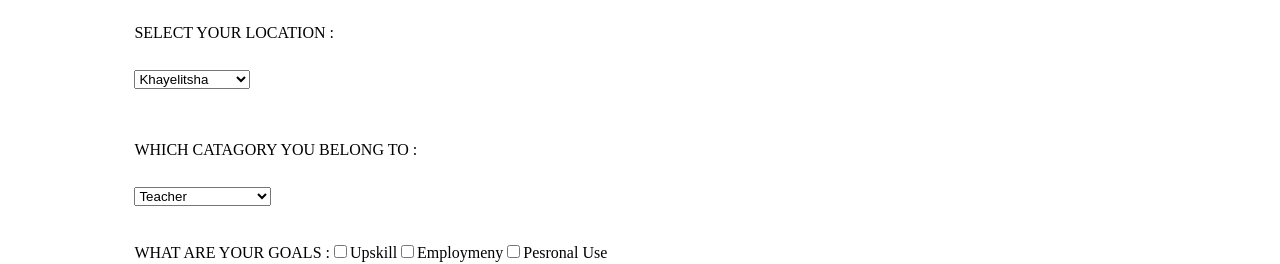
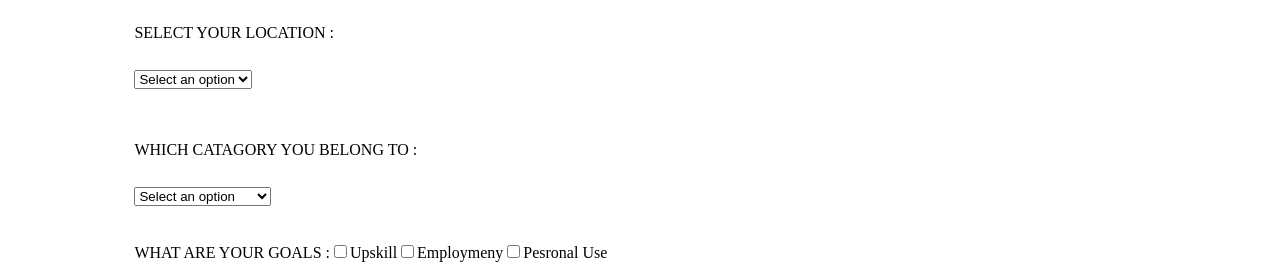
Before and after one commit to Babesgotbytes4/digi-app, a React (Create React App) app: page /Dropdown in a window 1280 px wide. Shown: the part 156-420 px from the top of the page. Built offline with nearby package versions, Linux system fonts and the light colour scheme.

Commit message:
linking pages

```diff
--- a/src/views/Assessments/Assessments.js
+++ b/src/views/Assessments/Assessments.js
@@ -1,7 +1,7 @@
 import React from 'react';
 
 export const Assessments = () => {
-    return <div>Assessments</div>
+    return <div>HELLO</div>
 };
 
 export default Assessments;
--- a/src/views/Dropdown/Dropdown.js
+++ b/src/views/Dropdown/Dropdown.js
@@ -27,7 +27,10 @@ height: 30px;
 `
 
 
-export const Dropdown = () => {
+export const Dropdown = (props) => {
+  const {disabled} = props;
+
+
     return (
     <Container>
 
@@ -35,6 +38,7 @@ export const Dropdown = () => {
 <Paragraph>Let us know a little about you.</Paragraph>
 <Label for='dropdown'>SELECT YOUR LOCATION :</Label>
   <select id='dropdown'>
+  <option disabled selected value>Select an option</option>
   <option value="option 1">Khayelitsha</option>
    <option value="option 2">Gugulethu</option>
  <option value="option 2">Phillipi</option>
@@ -42,15 +46,19 @@ export const Dropdown = () => {
  <option value="option 2">Samora Machel</option>
  <option value="option 2">Other</option>
   </select>
+
+
   <br />
   <br />
   <br />
 <div>
   <Label for='dropdown-catagory'>WHICH CATAGORY YOU BELONG TO :</Label>
   <select id='dropdown-catagory'>
-    <option value='Teacher'>Teacher</option>
-    <option value='Adult'>Adult</option>
-    <option value='High Schol Student'>High Schol Student</option>
+  <option disabled selected value>Select an option</option>
+
+    <option value='Teacher' required>Teacher</option>
+    <option value='Adult'  required>Adult</option>
+    <option value='High Schol Student'  required>High Schol Student</option>
 
   </select>
   </div>
@@ -58,9 +66,9 @@ export const Dropdown = () => {
   <br />
   <label target>WHAT ARE YOUR GOALS :</label>
 
-    <label for='a'><input type='checkbox' name='lt' id ='a' value='self-learning' />Upskill</label>
-     <label for='b'><input type='checkbox' name='lt' id ='b' value='learning with teacher' />Employmeny</label>
-     <label for='c'><input type='checkbox' name='lt' id ='c' value='group learning' />Pesronal Use</label>
+    <label for='a'><input type='checkbox' name='lt' id ='a' value='self-learning'  required/>Upskill</label>
+     <label for='b'><input type='checkbox' name='lt' id ='b' value='learning with teacher'  required />Employmeny</label>
+     <label for='c'><input type='checkbox' name='lt' id ='c' value='group learning'  required/>Pesronal Use</label>
     <br />
     <br />
     <div>
@@ -71,7 +79,8 @@ export const Dropdown = () => {
         CONTINUE
       </Button>
 
-      <Button href={"/Assessments"}>
+      <Button
+      href={disabled ? undefined : "/Assessments"}>
         SKIP
       </Button>
 
```
